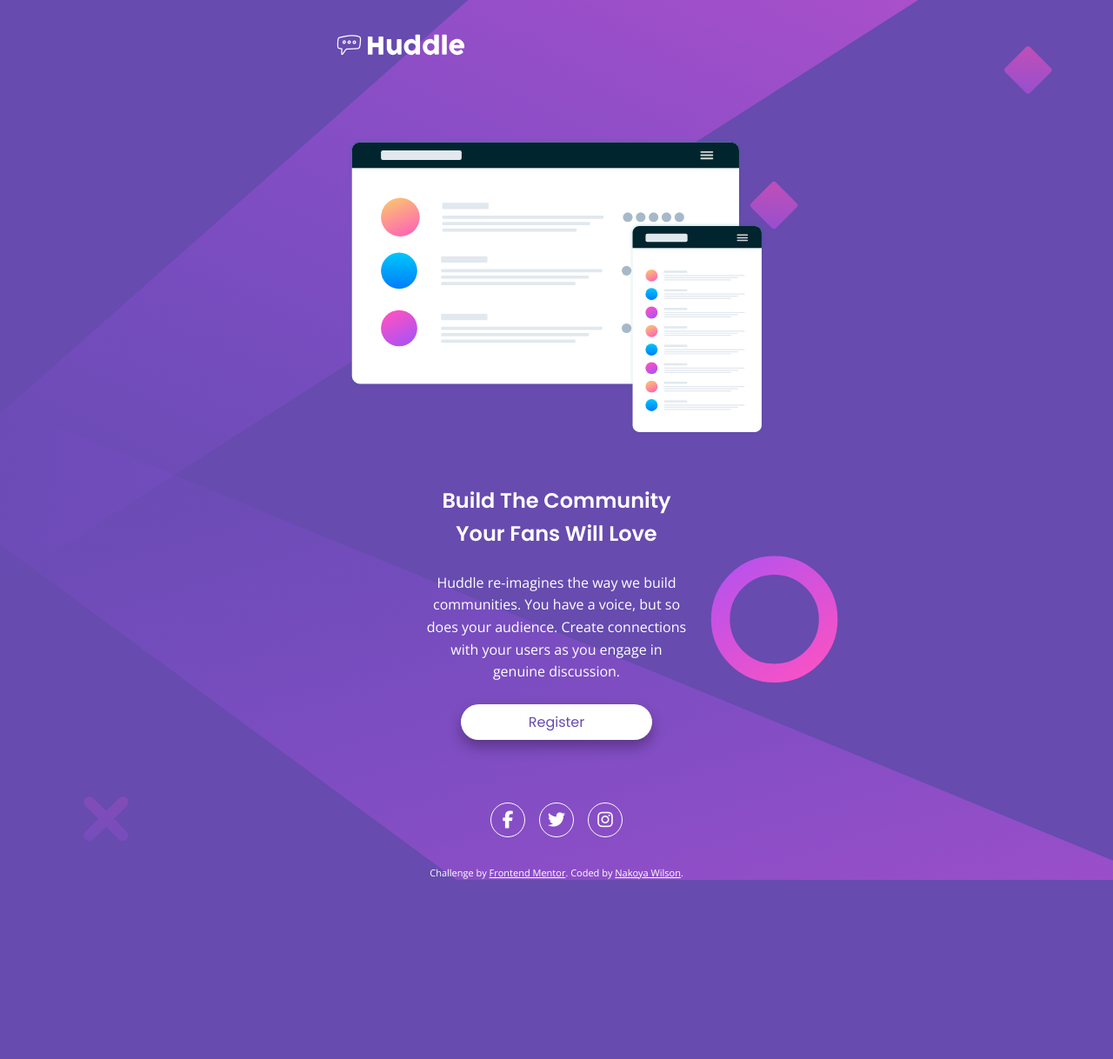
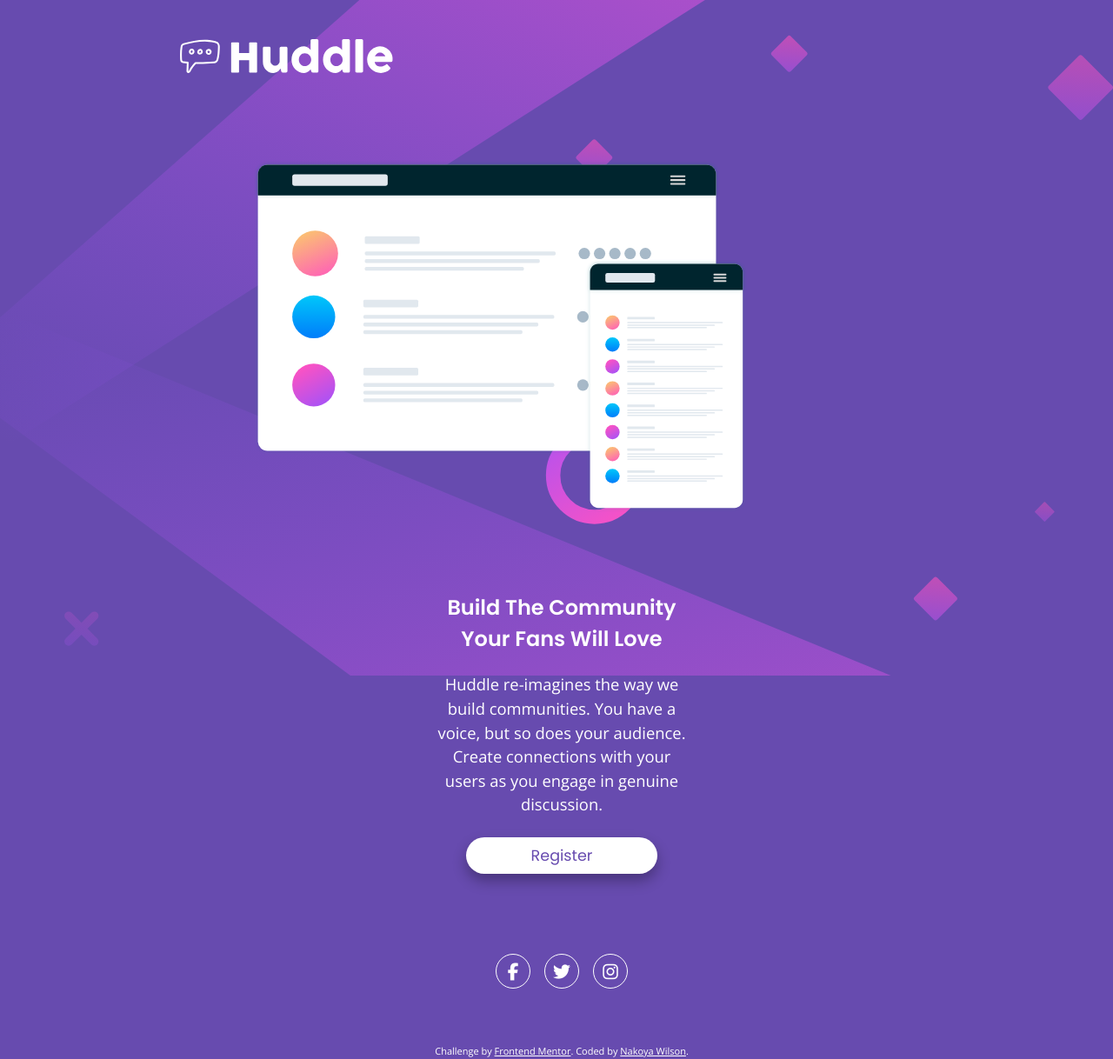
Before and after one commit to nakoyawilson/huddle-landing-page, a plain HTML site: page index.html in a window 1280 px wide. Shown: the whole page at 87% size. Before the commit the page ends 1012 px from the top, so only its background shows below. Drawn offline with nearby package versions, Linux system fonts and the light colour scheme.

Commit message:
Make adjustments to structure and margins/layout

```diff
--- a/css/styles.css
+++ b/css/styles.css
@@ -1,6 +1,8 @@
 @import url("https://fonts.googleapis.com/css2?family=Open+Sans&family=Poppins:wght@400;600&display=swap");
 
 :root {
+  --font-primary: "Open Sans", sans-serif;
+  --font-secondary: "Poppins", sans-serif;
   --violet: hsl(257, 40%, 49%);
   --soft-magenta: hsl(300, 69%, 71%);
   --white: hsl(0, 0%, 100%);
@@ -15,63 +17,76 @@
 
 body {
   background-color: var(--violet);
-  background-image: url(../images/bg-desktop.svg);
+  background-image: url("../images/bg-desktop.svg");
   background-repeat: no-repeat;
-  background-size: cover;
-  font-family: "Open Sans", sans-serif;
+  background-size: contain;
+  font-family: var(--font-primary);
   font-weight: 400;
   color: var(--white);
-  line-height: 1.6;
+  line-height: 1.5;
+}
+
+img, svg {
+  display: block;
 }
 
 .container {
-  display: flex;
-  flex-direction: column;
-  justify-content: space-between;
-  min-height: 100vh;
-  padding: 2rem 4.5rem 0.5rem;
-  width: min(100%, 1440px);
+  width: 80.75rem;
+  margin-left: auto;
+  margin-right: auto;
 }
 
-main {
-  display: flex;
-}
+/* Header Section */
 
 .logo {
   position: relative;
-  left: -0.5rem;
-  margin-bottom: 5rem;
+  right: 0.25rem;
+  margin-top: 3.35rem;
+  margin-bottom: 5.4rem;
+  width: 13.4rem;
+}
+
+/* Main Section */
+
+.main {
+  display: flex;
+  margin-bottom: 1.25rem;
+}
+
+.image {
+  width: 55%;
 }
 
 .mockup {
-  width: min(90%, 709px);
+  width: 100%;
 }
 
 .text {
-  padding: 2.5rem 4rem 2rem;
+padding-left: 3rem;
+width: 45%;
 }
 
 .title {
-  font-family: "Poppins", sans-serif;
+  font-family: var(--font-secondary);
   font-weight: 600;
-  font-size: 2.4rem;
-  width: 450px;
-  margin-bottom: 1.5rem;
+  font-size: 2.5rem;
+  margin-top: 2.75rem;
+  margin-bottom: 1.25rem;
 }
 
 .paragraph {
-  width: 460px;
+  font-size: 1.15rem;
 }
 
 .register {
   background-color: var(--white);
   color: var(--violet);
-  font-family: "Poppins", sans-serif;
+  font-family: var(--font-secondary);
   font-weight: 400;
-  font-size: 1rem;
+  font-size: 1.1rem;
   box-shadow: 0 0.5rem 1rem rgba(0, 0, 0, 0.3);
-  width: 180px;
-  padding: 0.75rem;
+  width: 12.5rem;
+  padding: 1rem;
   border-radius: 30px;
   border: none;
   margin: 1.5rem 0;
@@ -108,6 +123,12 @@
 }
 
 /* Footer Section */
+.footer {
+  display: flex;
+  flex-direction: column;
+  gap: 2rem;
+}
+
 .attribution {
   font-size: 11px;
   text-align: center;
@@ -122,14 +143,6 @@
 
 /* Media Queries */
 @media screen and (max-width: 1300px) {
-  .container {
-    justify-content: center;
-    align-items: center;
-    padding: 0;
-    height: auto;
-    width: min(90%, 37.5rem);
-    margin-inline: auto;
-  }
 
   header {
     align-self: flex-start;
@@ -198,9 +211,3 @@
     left: 10%;
   }
 }
-
-@media screen and (min-width: 1440px) {
-  .container {
-    margin: auto;
-  }
-}
--- a/index.html
+++ b/index.html
@@ -23,11 +23,10 @@
     ></script>
   </head>
   <body>
-    <div class="container">
-      <header>
+      <header class="container header">
         <img src="images/logo.svg" alt="logo" class="logo" />
       </header>
-      <main>
+      <main class="container main">
         <div class="image">
           <img
             src="images/illustration-mockups.svg"
@@ -47,6 +46,7 @@
           <button class="register">Register</button>
         </div>
       </main>
+      <footer class="container footer">
         <div class="social-icons">
           <div class="icon-border">
             <i class="fab fa-facebook-f fa-lg"></i>
@@ -58,7 +58,6 @@
             <i class="fab fa-instagram fa-lg"></i>
           </div>
         </div>
-      <footer>
         <p class="attribution">
           Challenge by
           <a href="https://www.frontendmentor.io?ref=challenge" target="_blank"
@@ -67,6 +66,5 @@
           <a href="https://nakoyawilson.netlify.app/">Nakoya Wilson</a>.
         </p>
       </footer>
-    </div>
   </body>
 </html>
```
Lines whose indentation alone changed are shown as unchanged.
